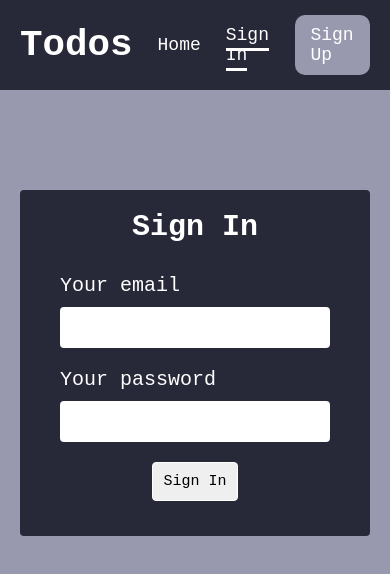
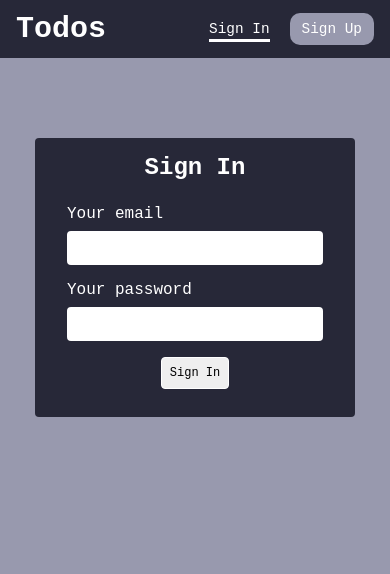
Before and after one commit to nik-ves/itidaru-web, a React (Create React App) app: page /sign-in in a window 390 px wide. Shown: the top 574 px of the page. Built offline with nearby package versions, Linux system fonts and the light colour scheme.

Commit message:
Finishing touches

```diff
--- a/src/components/auth/SignIn.js
+++ b/src/components/auth/SignIn.js
@@ -1,26 +1,30 @@
-import { useState, useContext } from "react";
-
+import { useContext } from "react";
 import { AuthContext } from "../../context/auth-context";
 import Container from "../UI/Container";
+import useInput from "../../hooks/use-input";
 
 const SignIn = () => {
-  const [userEmail, setUserEmail] = useState("");
-  const [userPassword, setUserPassword] = useState("");
+  const {
+    inputValue: userEmail,
+    valueChangeHandler: userEmailChangeHandler,
+    valueReset: resetUserEmailInput,
+  } = useInput();
+
+  const {
+    inputValue: userPassword,
+    valueChangeHandler: userPasswordChangeHandler,
+    valueReset: resetUserPasswordInput,
+  } = useInput();
 
   const { authUser, authMessage } = useContext(AuthContext);
-
-  const userEmailChangeHandler = (event) => {
-    setUserEmail(event.target.value);
-  };
-
-  const userPasswordChangeHandler = (event) => {
-    setUserPassword(event.target.value);
-  };
 
   const submitHandler = (event) => {
     event.preventDefault();
 
     authUser(userEmail, userPassword);
+
+    resetUserEmailInput();
+    resetUserPasswordInput();
   };
 
   return (
@@ -46,6 +50,7 @@ const SignIn = () => {
             <input
               id="password"
               type="password"
+              min="7"
               value={userPassword}
               onChange={userPasswordChangeHandler}
             />
--- a/src/components/auth/SignUp.js
+++ b/src/components/auth/SignUp.js
@@ -1,25 +1,30 @@
-import { useState, useContext } from "react";
+import { useContext } from "react";
 import { AuthContext } from "../../context/auth-context";
+import useInput from "../../hooks/use-input";
 import Container from "../UI/Container";
 
 const SignUp = () => {
-  const [userEmail, setUserEmail] = useState("");
-  const [userPassword, setUserPassword] = useState("");
+  const {
+    inputValue: userEmail,
+    valueChangeHandler: userEmailChangeHandler,
+    valueReset: resetUserEmailInput,
+  } = useInput();
+
+  const {
+    inputValue: userPassword,
+    valueChangeHandler: userPasswordChangeHandler,
+    valueReset: resetUserPasswordInput,
+  } = useInput();
 
   const { registerUser, registerMessage } = useContext(AuthContext);
-
-  const userEmailChangeHandler = (event) => {
-    setUserEmail(event.target.value);
-  };
-
-  const userPasswordChangeHandler = (event) => {
-    setUserPassword(event.target.value);
-  };
 
   const submitHandler = (event) => {
     event.preventDefault();
 
     registerUser(userEmail, userPassword);
+
+    resetUserEmailInput();
+    resetUserPasswordInput();
   };
 
   return (
--- a/src/components/navigation/MainNavigation.js
+++ b/src/components/navigation/MainNavigation.js
@@ -1,4 +1,4 @@
-import { NavLink } from "react-router-dom";
+import { Link, NavLink } from "react-router-dom";
 import Container from "../UI/Container";
 import classes from "./MainNavigation.module.css";
 import { AuthContext } from "../../context/auth-context";
@@ -12,16 +12,12 @@ const MainNavigation = () => {
       <Container>
         <div className={classes["navigation-content"]}>
           <div className={classes["navigation-logo-box"]}>
-            <h1>Todos</h1>
+            <Link to="/">
+              <h1>Todos</h1>
+            </Link>
           </div>
 
           <ul className={classes["navigation-links"]}>
-            <li>
-              <NavLink to="/" exact activeClassName={classes["active"]}>
-                Home
-              </NavLink>
-            </li>
-
             {!isLoggedIn && (
               <li>
                 <NavLink
--- a/src/components/navigation/MainNavigation.module.css
+++ b/src/components/navigation/MainNavigation.module.css
@@ -1,5 +1,9 @@
 .main-navigation {
   background-color: var(--main-color);
+}
+
+.main-navigation a {
+  color: white;
 }
 
 .navigation-content {
@@ -10,7 +14,6 @@
 }
 
 .navigation-logo-box {
-  color: white;
   font-size: 2.5rem;
 }
 
@@ -26,7 +29,6 @@
 }
 
 .navigation-links a {
-  color: white;
   text-decoration: none;
   padding-bottom: 0.3rem;
 }
--- a/src/components/todos/TodoForm.js
+++ b/src/components/todos/TodoForm.js
@@ -1,6 +1,6 @@
 import { useContext } from "react";
 import { TodoContext } from "../../context/todo-context";
-import useTodo from "../../hooks/use-todo";
+import useInput from "../../hooks/use-input";
 import classes from "./TodoForm.module.css";
 
 const TodoForm = () => {
@@ -9,7 +9,7 @@ const TodoForm = () => {
     inputValue: todo,
     valueChangeHandler: todoChangeHandler,
     valueReset: resetInput,
-  } = useTodo();
+  } = useInput();
 
   const submitHandler = (event) => {
     event.preventDefault();
--- a/src/hooks/use-todo.js
+++ b/src/hooks/use-input.js
@@ -1,6 +1,6 @@
 import { useState } from "react";
 
-const useTodo = () => {
+const useInput = () => {
   const [inputValue, setInputValue] = useState("");
 
   const valueChangeHandler = (event) => {
@@ -14,8 +14,8 @@ const useTodo = () => {
   return {
     inputValue: inputValue,
     valueChangeHandler,
-    valueReset
+    valueReset,
   };
 };
 
-export default useTodo;
+export default useInput;
--- a/src/index.css
+++ b/src/index.css
@@ -148,3 +148,12 @@ button {
   margin-top: 5rem;
   text-align: center;
 }
+
+@media only screen and (max-width: 800px) {
+  html {
+    font-size: 50%;
+  }
+  .welcome-text {
+    margin: 5rem auto;
+  }
+}
--- a/src/pages/Home.js
+++ b/src/pages/Home.js
@@ -27,7 +27,7 @@ const Home = () => {
           <div className="welcome-text-footer">
             <p>
               Made by{" "}
-              <a href="https://nikves.com" target="_blank">
+              <a href="https://nikves.com" target="_blank" rel="noreferrer">
                 nikves
               </a>
               .
```
